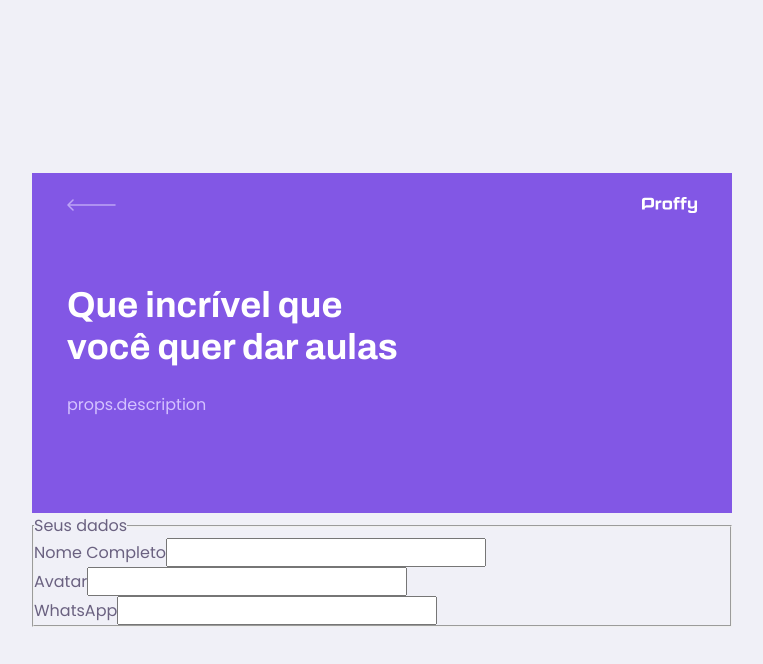
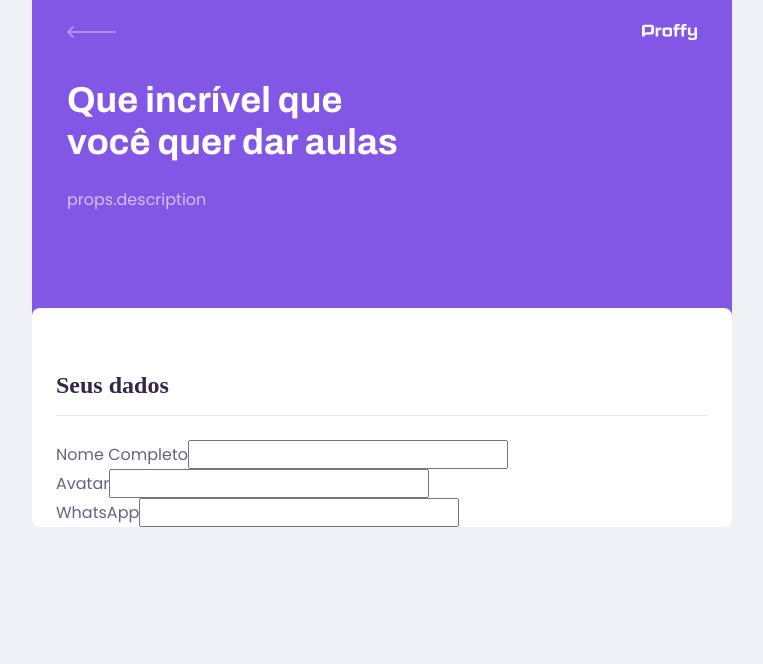
Before and after one commit to CharlesPereira1/NLW2-proffy, a React (Create React App) app in the folder web/: page /give-classes in a window 1280 px wide. Shown: the top 664 px of the page, without its empty margins (258-1021 px from the left). Built offline with nearby package versions, Linux system fonts and the light colour scheme.

Commit message:
css TeacherForm

```diff
--- a/web/src/pages/TeacherForm/index.tsx
+++ b/web/src/pages/TeacherForm/index.tsx
@@ -1,5 +1,7 @@
 import React from "react";
 import PageHeader from "../../components/PageHeader";
+
+import "./styles.css";
 
 export default function TeacherForm() {
   return (
--- /dev/null
+++ b/web/src/pages/TeacherForm/styles.css
@@ -0,0 +1,39 @@
+#page-teacher-form {
+  width: 100vw;
+  height: 100vh;
+}
+
+#page-teacher-form .page-header .header-content {
+  margin-bottom: 6.4rem;
+}
+
+#page-teacher-form main {
+  background: var(--color-box-base);
+  width: 100%;
+  max-width: 74rem;
+  border-radius: 0.8rem;
+  margin: -3.2rem auto 3.2rem;
+  padding-top: 6.4rem;
+  overflow: hidden;
+}
+
+#page-teacher-form main fieldset {
+  border: 0;
+  padding: 0 2.4rem;
+}
+
+#page-teacher-form main fieldset + fieldset {
+  margin-top: 6.4rem;
+}
+
+#page-teacher-form main fieldset legend {
+  font: 700 2.4rem Achivo;
+  color: var(--color-text-title);
+  margin-bottom: 2.4rem;
+  display: flex;
+  align-items: center;
+  justify-content: space-between;
+  width: 100%;
+  padding-bottom: 1.6rem;
+  border-bottom: 1px solid var(--color-line-in-white);
+}
```
